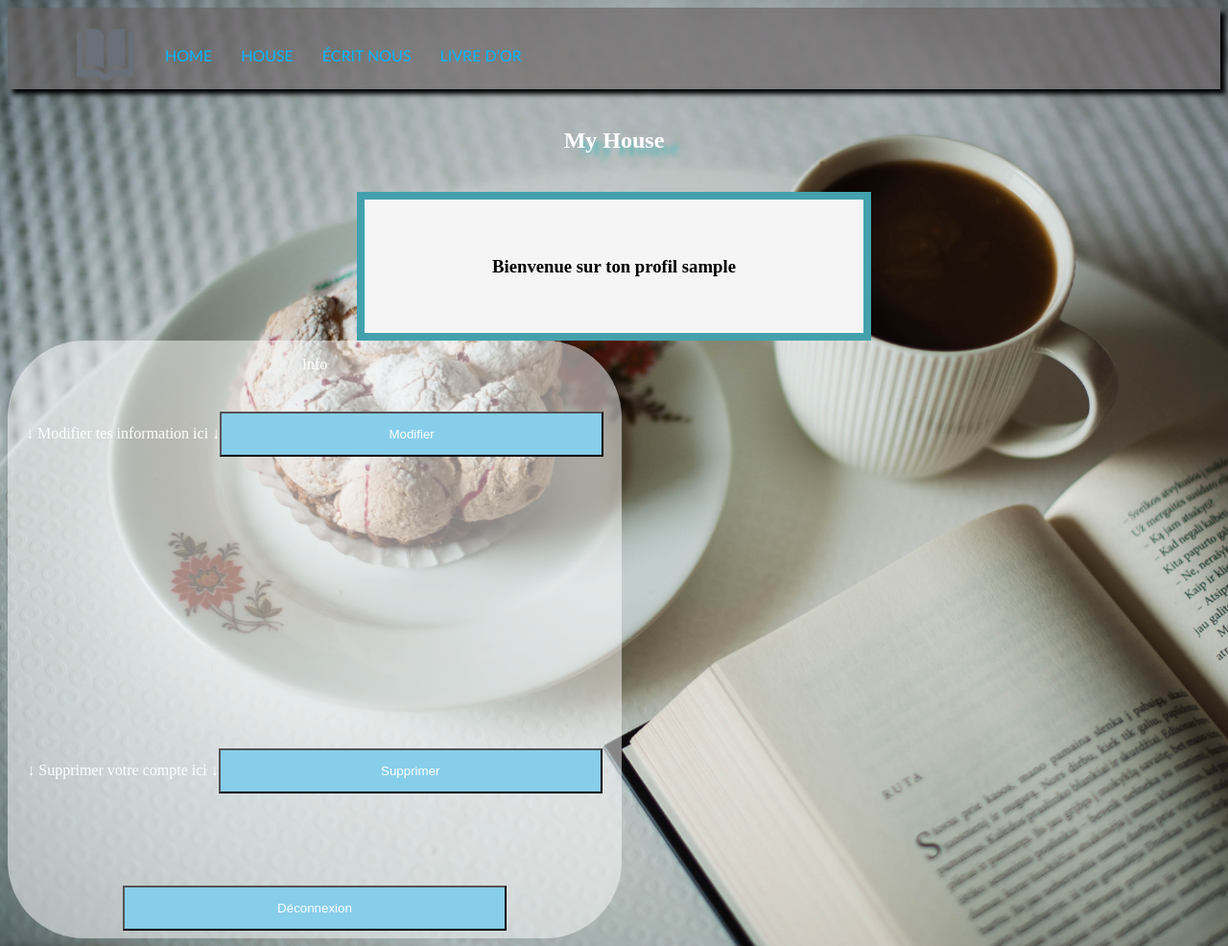
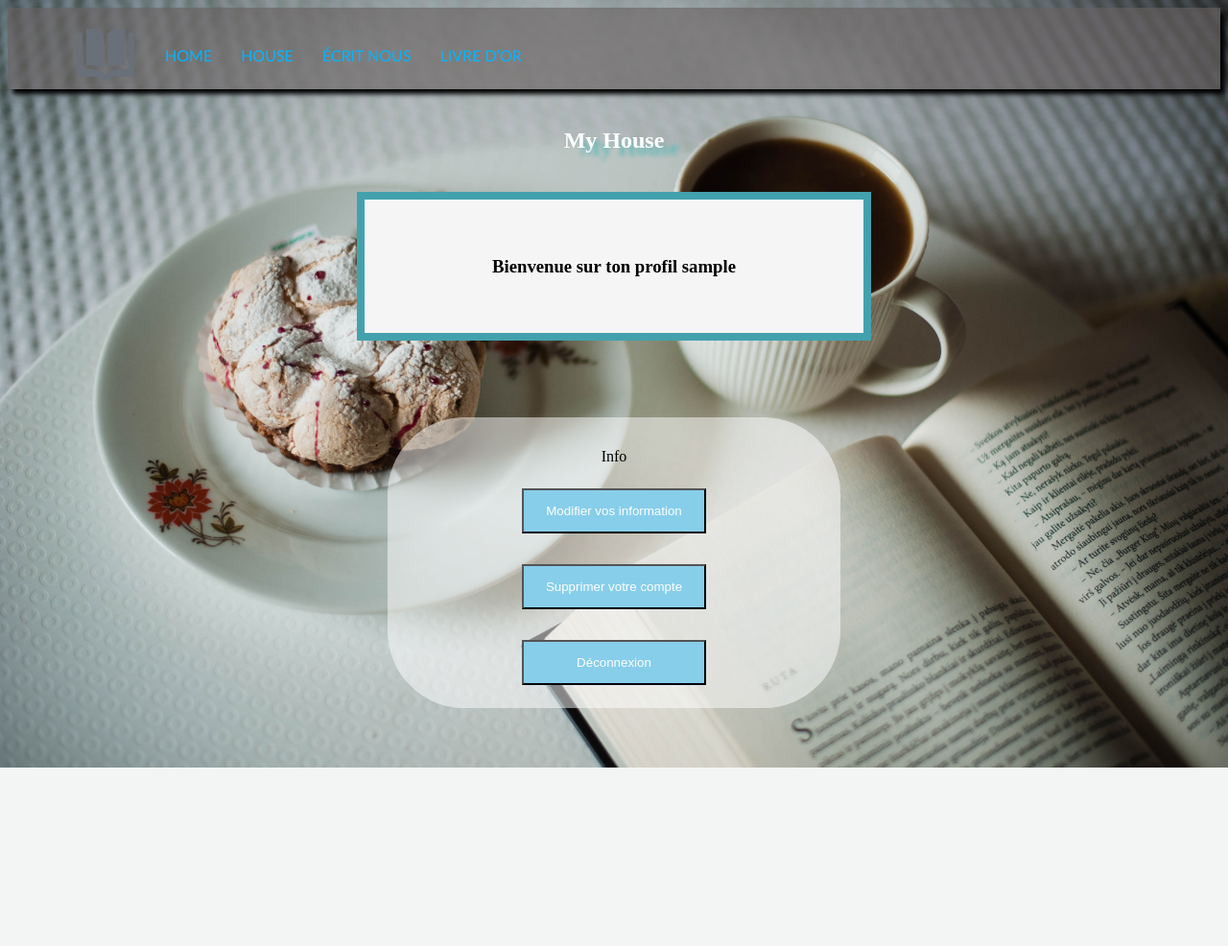
Before and after one commit to ifanl-ibrahim/livre-or, a PHP site: page /profil.php in a window 1280 px wide. Shown: the whole page at 96% size. After the commit the page ends 800 px from the top, so only its background shows below. Run offline with PHP 8.4, Linux system fonts and the light colour scheme; the visitor is signed in with stand-in values (Sample User, id 1); tables that the repository leaves empty or names only in its code hold one stand-in row (values such as "Sample post").

Commit message:
modif bac ajout de front. page livre-or.php à modifier

```diff
--- a/commentaire.php
+++ b/commentaire.php
@@ -53,7 +53,7 @@ if (!$connexion) {
 <main>
     <?php
         if(isset($_SESSION['login'])){
-            echo "<form action=# method='get'>
+            echo "<form id= general action=# method='get'>
             <textarea id='commentaire' name='commentaire' placeholder='Entrée vore commentaire'></textarea>
             <input type='submit' value='envoyer le commentaire' name='submit'>
             </form>";
@@ -66,7 +66,7 @@ if (!$connexion) {
 
             $date=date("Y/m/d H:i:s");
             $req="INSERT INTO `commentaires`(`commentaire`,`id_utilisateur`,`date`) VALUES ('{$commentaire}','{$_SESSION['id']}','{$date}')";
-            $query=mysqli_query($db,$req);
+            $query=mysqli_query($connexion,$req);
             }
         }
     ?>
--- a/connexion.php
+++ b/connexion.php
@@ -37,7 +37,7 @@
 <main>
     <!-- zone de connexion -->
 
-    <form action="#" method="POST">
+    <form id= general action="#" method="POST">
         <h1>Connexion</h1>
         <input type="text" placeholder="Entrer le nom d'utilisateur" name="login" required>
         <input type="password" placeholder="Entrer le mot de passe" name="password" required>
--- a/index.php
+++ b/index.php
@@ -52,6 +52,9 @@ session_start();
             </div>
         </div>
 </header>
+<main class="index">
+    <img src="./images/avatar_livre.png" alt="logo">
+</main>
 
 </body>
 </html>
--- a/inscription.php
+++ b/inscription.php
@@ -35,7 +35,7 @@
 </header>
 
 <main>
-    <form method="post">
+    <form id= general method="post">
     <h1>Inscription</h1>
     <input type="text" placeholder="Login" name="login" required><br/>
     <input type="password" placeholder="Mot de passe" name="password" required><br/>
--- a/livreor.css
+++ b/livreor.css
@@ -2,36 +2,58 @@ body{
     background-image: url(./images/fond_livre.jpg);
     background-size: cover;}
 
-.logo{
+main img{
     display: flex;
-    justify-content: center;
-    margin-top: 15vh;
-    height: 65vh;
-}
+    border: 1vh solid;
+    margin-top: 13vh;
+    background-color: rgba(0, 183, 255, 0.336);
+    padding: 3vh;
+    width: 70vh;
+    height: 60vh;
+    margin-left: 55vh;}
 
 /*** Connexion ***/
 
-table{
-    display: inline-block;}
-
-form {
-    width: 80vh;
-    color:white;
+#general {
+    width: 60vh;
     border-radius: 10vh;
     background-color: rgba(255,255,255,0.5);
     display: flex;
     flex-direction: column;
-    align-items: center;}
+    align-items: center;
+    margin: auto;
+    margin-top: 15vh;}
+
+.profil {
+    width: 55vh;
+    border-radius: 10vh;
+    background-color: rgba(255,255,255,0.5);
+    display: block;
+    flex-direction: column;
+    margin: auto;
+    margin-top: 10vh;
+    padding: 2vh;
+    text-align: center;}
+
+#modif {
+    background: #00000033;}
 
 /* inputs */
 
-input[type=text], input[type=password] {
+input[type=text] {
     width: 100%;
-    padding: 12px 20px;
-    margin: 8px 0;
+    padding: 1.5vh;
     display: inline-block;
-    border: 1px solid #ccc;
+    border: 0.2vh solid #ccc;
     box-sizing: border-box;}
+
+input[type=password] {
+    width: 100%;
+    padding: 1.5vh;
+    display: inline-block;
+    border: 0.2vh solid #ccc;
+    box-sizing: border-box;
+    margin: 1vh;}
 
 /* style des buttons */
 
@@ -41,12 +63,14 @@ input[type=submit] {
     padding: 14px 20px;
     margin: 8px 0;
     cursor: pointer;
-    width: 50vh;}
+    width: 24vh;}
 
 input[type=submit]:hover {
     background-color: white;
     color: skyblue;
     border: 1px solid darkblue;}
+
+
 
 /*** Connexion ***/
 
@@ -95,11 +119,15 @@ li a {
     border: 10px;
     background-color: red;
     color: white ;
-    display: flex;
-    justify-content: center;
     width: fit-content;
     height: 4vh;
-    margin-left: 81vh;}
+    margin: auto;
+    margin-top: 3vh;}
+
+#commentaire {
+    margin: 3vh;
+    height: 15vh;
+    width: 45vh;}
 
 /*** Message ***/
 
--- a/profil.php
+++ b/profil.php
@@ -81,7 +81,7 @@ $oui="";
                 else echo "<h3>Bienvenue sur ton profil $login</h3>";
             ?>
         </section>
-        <form action="#" method="POST">
+        <form class="profil" action="#" method="POST">
             <p>Info</p>
 
                 <!-- UPDATE -->
@@ -91,8 +91,8 @@ $oui="";
                 //zone de modif//
 
                 if (isset($_POST['modifier'])) {
-                    $modification =    "Modifier le Login cliquer <input type=\"submit\" name=\"modifierlogin\" value=\"ici\"><br>
-                                        Modifier le Mot de passe cliquer <input type=\"submit\" name=\"modifierpass\" value=\"ici\"><br>";
+                    $modification =    "<p id= modif>Modifier le Login <input type=\"submit\" name=\"modifierlogin\" value=\"ici\"><br>
+                                        Modifier le Mot de passe <input type=\"submit\" name=\"modifierpass\" value=\"ici\"></p><br>";
                 }
 
                 //modif login//
@@ -188,7 +188,7 @@ $oui="";
                     header("Refresh:2");
                     }
             ?>
-            <p>↓ Modifier tes information ici ↓<input type="submit" name="modifier" value="Modifier"></p>
+            <input type="submit" name="modifier" value="Modifier vos information">
             <p><?php echo $modification ?></p>
             <p><?php echo $formNewLogin ?></p>
             <p><?php echo $formNewPass ?></p>
@@ -197,7 +197,7 @@ $oui="";
             <p><?php echo $valide ?></p>
             <p><?php echo $vide ?></p>
             <p><?php echo $wrong ?></p>
-            <p>↓ Supprimer votre compte ici ↓<input type="submit" name="supprimer" value="Supprimer"></p>
+            <input type="submit" name="supprimer" value="Supprimer votre compte">
             <p><?php  echo $delete   ?></p>
             <p><?php  echo $oui   ?></p>
             <input type="submit" name="deco" value="Déconnexion">
```
Also changed, not shown: livre-or.php (+4 -4 lines).
